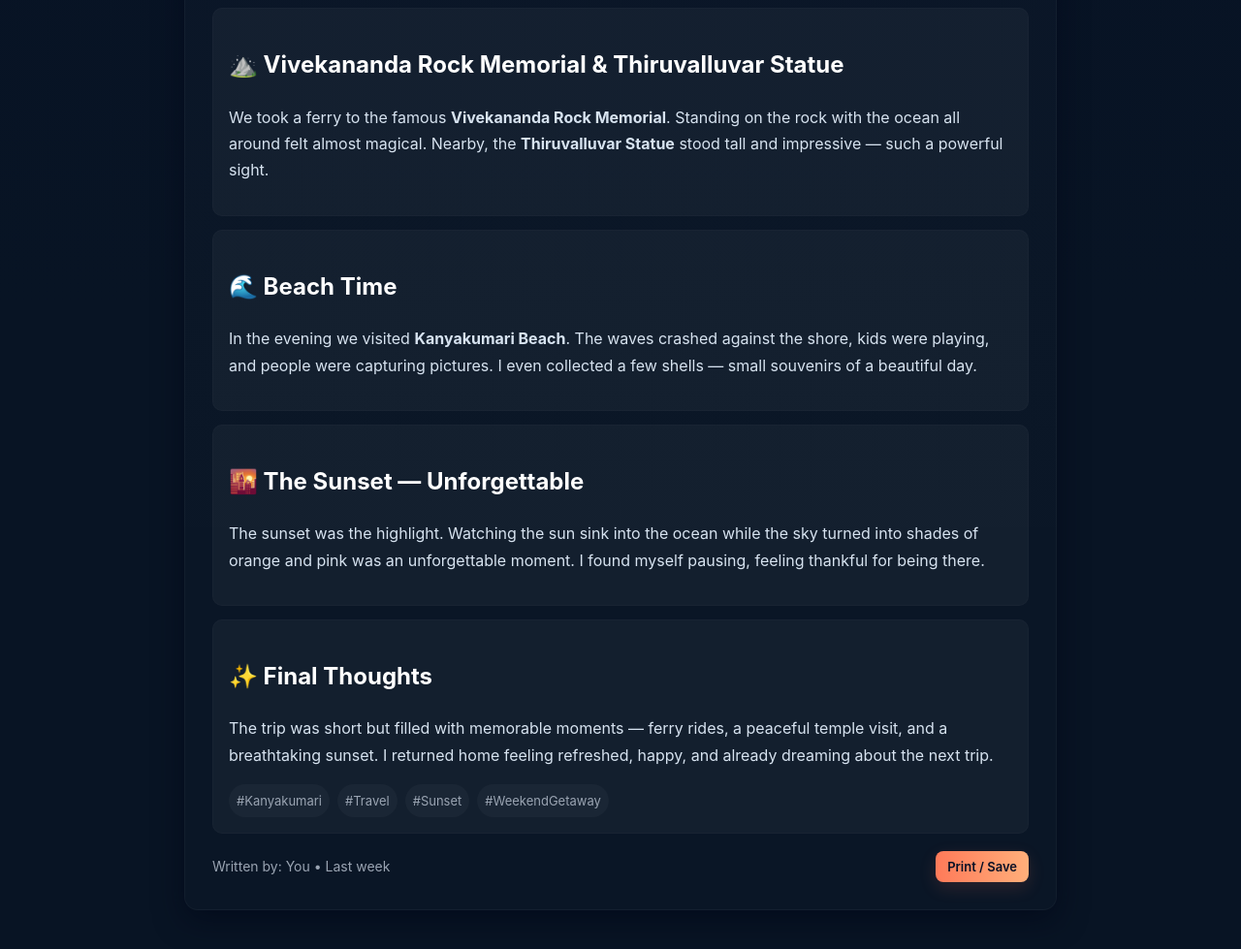
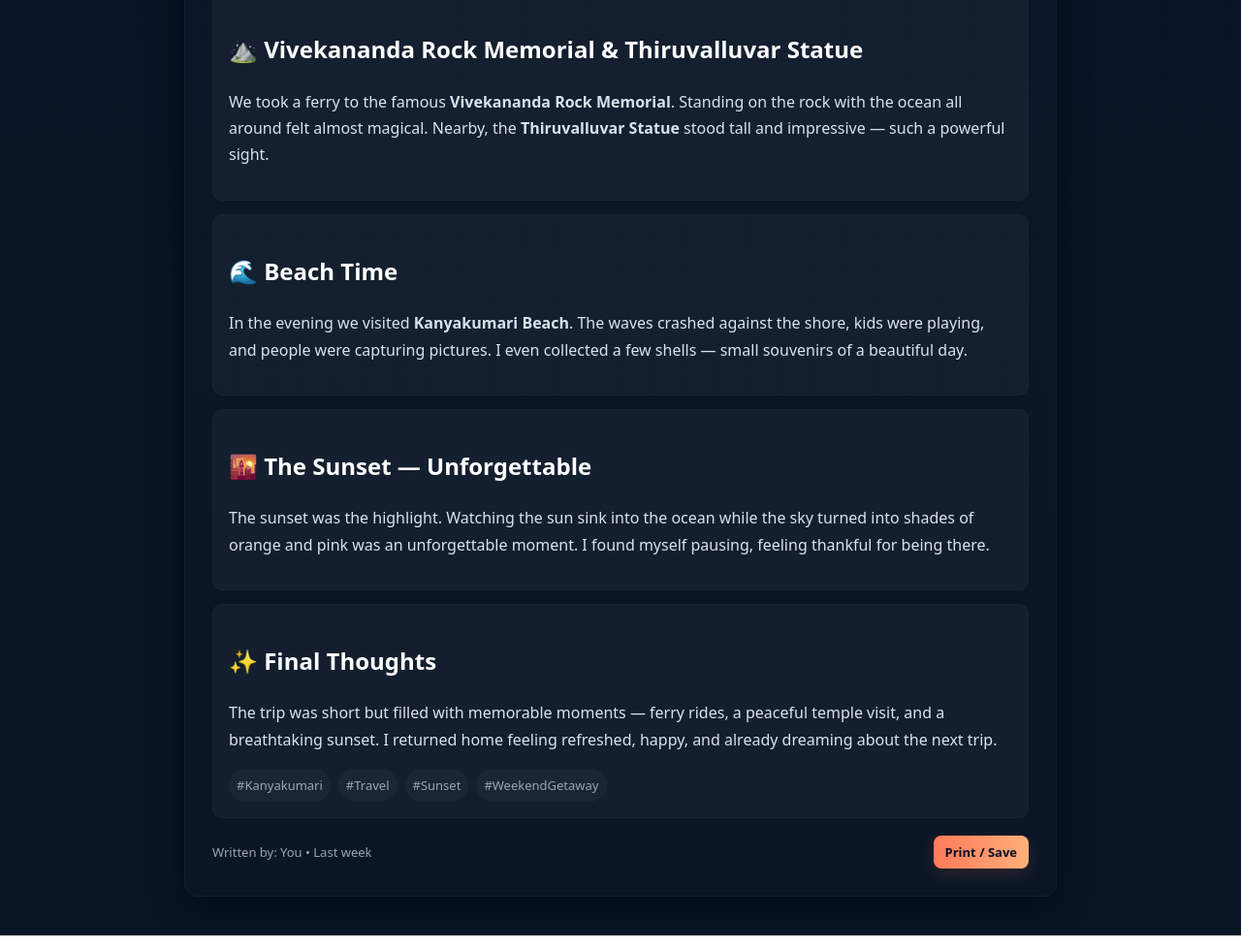
Before and after one commit to rk-rithik/Rithik.github.io, a plain HTML site: page blog.html in a window 1280 px wide. Shown: the part 678-1657 px from the top of the page at 97% size. Drawn offline with Linux system fonts and the light colour scheme.

Commit message:
Update blog.html

```diff
--- a/blog.html
+++ b/blog.html
@@ -1,66 +1,94 @@
-<!doctype html>
+
+
+  <!doctype html>
 <html lang="en">
 <head>
-  <meta charset="utf-8">
-  <meta name="viewport" content="width=device-width,initial-scale=1">
+  <meta charset="utf-8" />
+  <meta name="viewport" content="width=device-width, initial-scale=1" />
   <title>My Trip to Kanyakumari</title>
   <style>
     :root{
-      --bg:#0f1724; /* deep navy */
-      --card:#0b1220;
-      --muted:#9aa4b2;
-      --accent:#ff7a59;
+      --bg: #071226;
+      --muted: #9aa4b2;
+      --accent: #ff7a59;
       --glass: rgba(255,255,255,0.04);
-      --max-width:900px;
-      color-scheme: dark;
+      --max-width: 900px;
     }
-    *{box-sizing:border-box}
+    * { box-sizing: border-box; }
     body{
-      margin:0;
-      font-family: Inter, ui-sans-serif, system-ui, -apple-system, "Segoe UI", Roboto, "Helvetica Neue", Arial;
-      background: linear-gradient(180deg,#071226 0%, #081424 60%);
+      margin: 0;
+      font-family: system-ui, -apple-system, "Segoe UI", Roboto, "Helvetica Neue", Arial, "Noto Sans";
+      background: linear-gradient(180deg, var(--bg) 0%, #081424 60%);
       color: #e6eef6;
-      -webkit-font-smoothing:antialiased;
-      -moz-osx-font-smoothing:grayscale;
-      padding:40px 16px;
-      display:flex;
-      justify-content:center;
+      -webkit-font-smoothing: antialiased;
+      -moz-osx-font-smoothing: grayscale;
+      padding: 40px 16px;
+      display: flex;
+      justify-content: center;
     }
     .container{
-      width:100%;
-      max-width:var(--max-width);
+      width: 100%;
+      max-width: var(--max-width);
       background: linear-gradient(180deg, rgba(255,255,255,0.02), rgba(255,255,255,0.01));
-      border-radius:14px;
-      padding:28px;
+      border-radius: 14px;
+      padding: 28px;
       box-shadow: 0 10px 30px rgba(2,6,23,0.6);
-      border:1px solid rgba(255,255,255,0.03);
+      border: 1px solid rgba(255,255,255,0.03);
     }
-    header{display:flex;align-items:center;gap:16px;margin-bottom:14px}
+    header { display: flex; align-items: center; gap: 16px; margin-bottom: 14px; }
     .hero-img{
-      width:86px;height:86px;border-radius:12px;flex:0 0 86px;background:linear-gradient(135deg,var(--accent),#ffb199);display:grid;place-items:center;font-size:32px;font-weight:700;color:#0b1020
+      width: 86px;
+      height: 86px;
+      border-radius: 12px;
+      flex: 0 0 86px;
+      background: linear-gradient(135deg, var(--accent), #ffb199);
+      display: grid;
+      place-items: center;
+      font-size: 32px;
+      font-weight: 700;
+      color: #071026;
     }
-    h1{margin:0;font-size:24px}
-    .meta{color:var(--muted);font-size:14px}
-    .lead{margin:18px 0 24px;color:#d7e3f0}
-    article{line-height:1.7;color:#d7e3f0}
-    h2{margin-top:22px;color:#fff}
-    .section{background:var(--glass);padding:16px;border-radius:10px;margin-bottom:14px;border:1px solid rgba(255,255,255,0.02)}
-    .row{display:flex;gap:12px;flex-wrap:wrap}
-    .small{font-size:14px;color:var(--muted)}
-    footer{display:flex;justify-content:space-between;align-items:center;margin-top:18px;color:var(--muted);font-size:13px}
-    .btn{display:inline-block;padding:8px 12px;border-radius:8px;background:linear-gradient(90deg,var(--accent),#ffaf7a);color:#071026;font-weight:600;text-decoration:none;box-shadow:0 6px 18px rgba(255,122,89,0.14)}
-    @media (max-width:600px){.hero-img{width:72px;height:72px;font-size:28px}.container{padding:18px}}
-    .code-block{font-family:ui-monospace, SFMono-Regular, Menlo, Monaco, monospace;background:rgba(0,0,0,0.25);padding:10px;border-radius:8px;color:#e6eef6}
-    .tags{display:flex;gap:8px;flex-wrap:wrap;margin-top:8px}
-    .tag{background:rgba(255,255,255,0.03);padding:6px 8px;border-radius:999px;font-size:13px;color:var(--muted)}
-    .share{display:flex;gap:10px}
-    .sunset{display:block;width:100%;height:220px;border-radius:10px;background-image:linear-gradient(180deg, rgba(255,122,89,0.08), rgba(10,20,40,0.1));display:flex;align-items:center;justify-content:center;color:var(--muted);font-size:14px}
+    h1 { margin: 0; font-size: 24px; }
+    .meta { color: var(--muted); font-size: 14px; }
+    .lead { margin: 18px 0 24px; color: #d7e3f0; }
+    article { line-height: 1.7; color: #d7e3f0; }
+    h2 { margin-top: 22px; color: #fff; }
+    .section {
+      background: var(--glass);
+      padding: 16px;
+      border-radius: 10px;
+      margin-bottom: 14px;
+      border: 1px solid rgba(255,255,255,0.02);
+    }
+    .tags { display: flex; gap: 8px; flex-wrap: wrap; margin-top: 8px; }
+    .tag {
+      background: rgba(255,255,255,0.03);
+      padding: 6px 8px;
+      border-radius: 999px;
+      font-size: 13px;
+      color: var(--muted);
+    }
+    footer { display: flex; justify-content: space-between; align-items: center; margin-top: 18px; color: var(--muted); font-size: 13px; }
+    .btn {
+      display: inline-block;
+      padding: 8px 12px;
+      border-radius: 8px;
+      background: linear-gradient(90deg, var(--accent), #ffaf7a);
+      color: #071026;
+      font-weight: 600;
+      text-decoration: none;
+      box-shadow: 0 6px 18px rgba(255,122,89,0.14);
+    }
+    @media (max-width: 600px) {
+      .hero-img { width: 72px; height: 72px; font-size: 28px; }
+      .container { padding: 18px; }
+    }
   </style>
 </head>
 <body>
   <main class="container" role="main">
     <header>
-      <div class="hero-img">🌅</div>
+      <div class="hero-img" aria-hidden="true">🌅</div>
       <div>
         <h1>My Trip to Kanyakumari — A Weekend to Remember</h1>
         <div class="meta">Last week • Kanyakumari, Tamil Nadu</div>
@@ -81,7 +109,7 @@
       </section>
 
       <section class="section">
-        <h2>⛰️ Vivekananda Rock Memorial & Thiruvalluvar Statue</h2>
+        <h2>⛰️ Vivekananda Rock Memorial &amp; Thiruvalluvar Statue</h2>
         <p>We took a ferry to the famous <strong>Vivekananda Rock Memorial</strong>. Standing on the rock with the ocean all around felt almost magical. Nearby, the <strong>Thiruvalluvar Statue</strong> stood tall and impressive — such a powerful sight.</p>
       </section>
 
@@ -106,22 +134,14 @@
           <span class="tag">#WeekendGetaway</span>
         </div>
       </section>
-
     </article>
 
     <footer>
       <div class="small">Written by: You • Last week</div>
-      <div class="share">
-        <a class="btn" href="#" onclick="window.print();return false;">Print / Save</a>
+      <div>
+        <a class="btn" href="#" onclick="window.print(); return false;">Print / Save</a>
       </div>
     </footer>
   </main>
-
-  <script>
-    // Small enhancement: allow copying a short permalink text
-    (function(){
-      // noop for now — can add interactive features on request
-    })();
-  </script>
 </body>
 </html>
```
